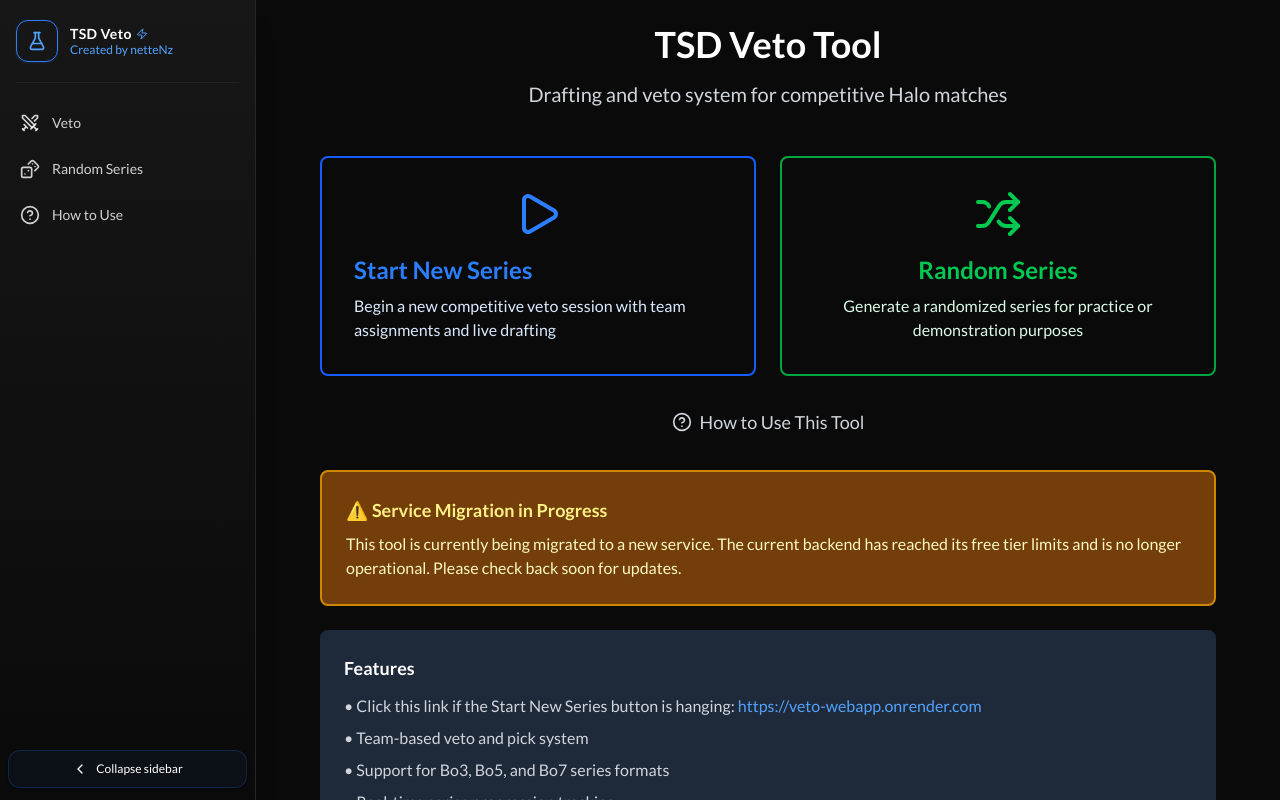
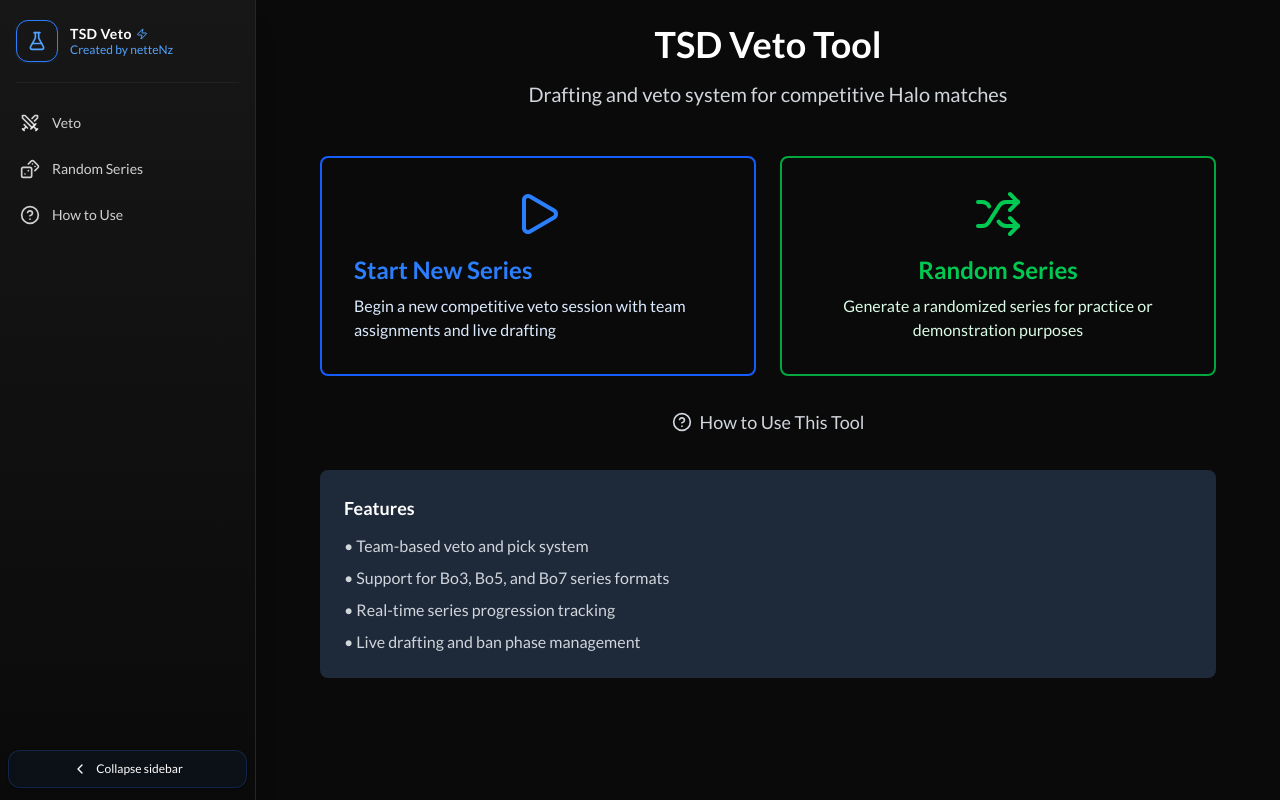
Before and after one commit to netteNz/veto-tsd, a React (Vite) app in the folder veto-board/: page /#/ in a window 1280 px wide. Built offline with nearby package versions, Linux system fonts and the light colour scheme; no server answers.

Commit message:
removed migration banner

```diff
--- a/veto-board/src/pages/LandingPage.jsx
+++ b/veto-board/src/pages/LandingPage.jsx
@@ -11,7 +11,6 @@
     try {
       setCreating(true);
       const s = await createSeries("", "");
-      // navigate to /veto and pass the new series id as query param
       navigate(`/veto?seriesId=${s.id}`);
     } catch (err) {
       console.error("Failed to create series:", err);
@@ -66,30 +65,13 @@
           </Link>
         </div>
 
-        <div className="bg-yellow-900 border-2 border-yellow-600 rounded-lg p-6 mb-6">
-          <h3 className="text-lg font-semibold text-yellow-200 mb-2">⚠️ Service Migration in Progress</h3>
-          <p className="text-yellow-100">
-            This tool is currently being migrated to a new service. The current backend has reached its free tier limits and is no longer operational. Please check back soon for updates.
-          </p>
-        </div>
-
         <div className="bg-gray-800 rounded-lg p-6">
           <h3 className="text-lg font-semibold text-white mb-3">Features</h3>
           <ul className="space-y-2 text-gray-300">
-            <li>
-              • Click this link if the Start New Series button is hanging:&nbsp;
-              <a
-                href="https://veto-webapp.onrender.com"
-                target="_blank"
-                rel="noopener noreferrer"
-                className="text-blue-400 hover:underline"
-              >
-                https://veto-webapp.onrender.com
-              </a>
-            </li>
             <li>• Team-based veto and pick system</li>
             <li>• Support for Bo3, Bo5, and Bo7 series formats</li>
             <li>• Real-time series progression tracking</li>
+            <li>• Live drafting and ban phase management</li>
           </ul>
         </div>
       </div>
```
